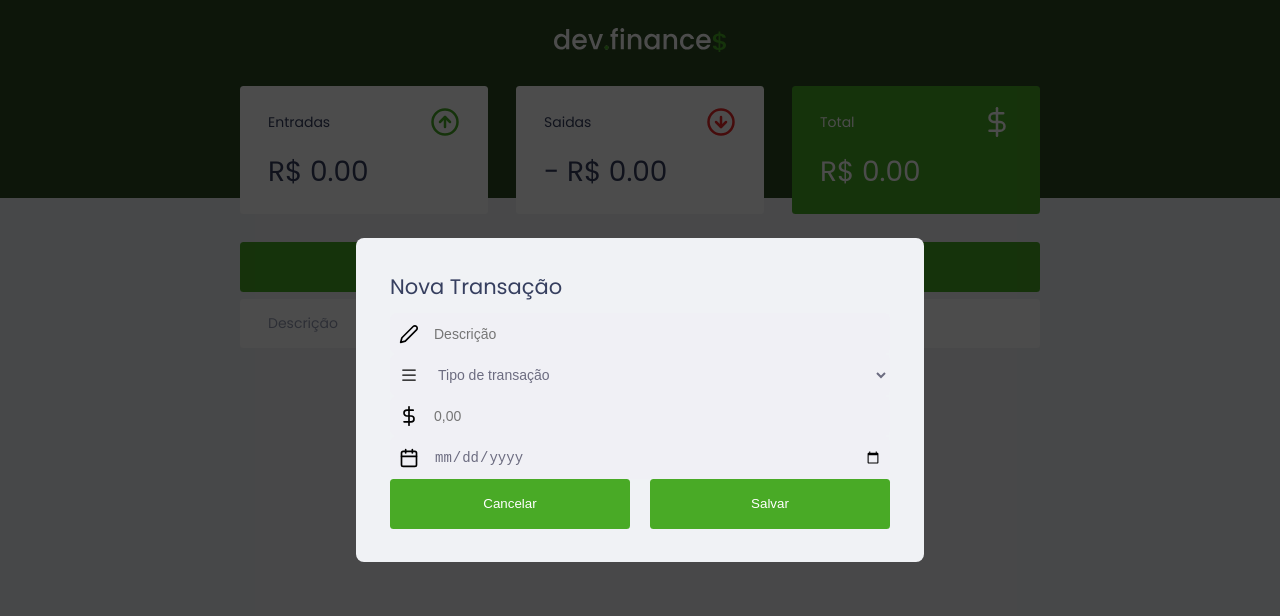
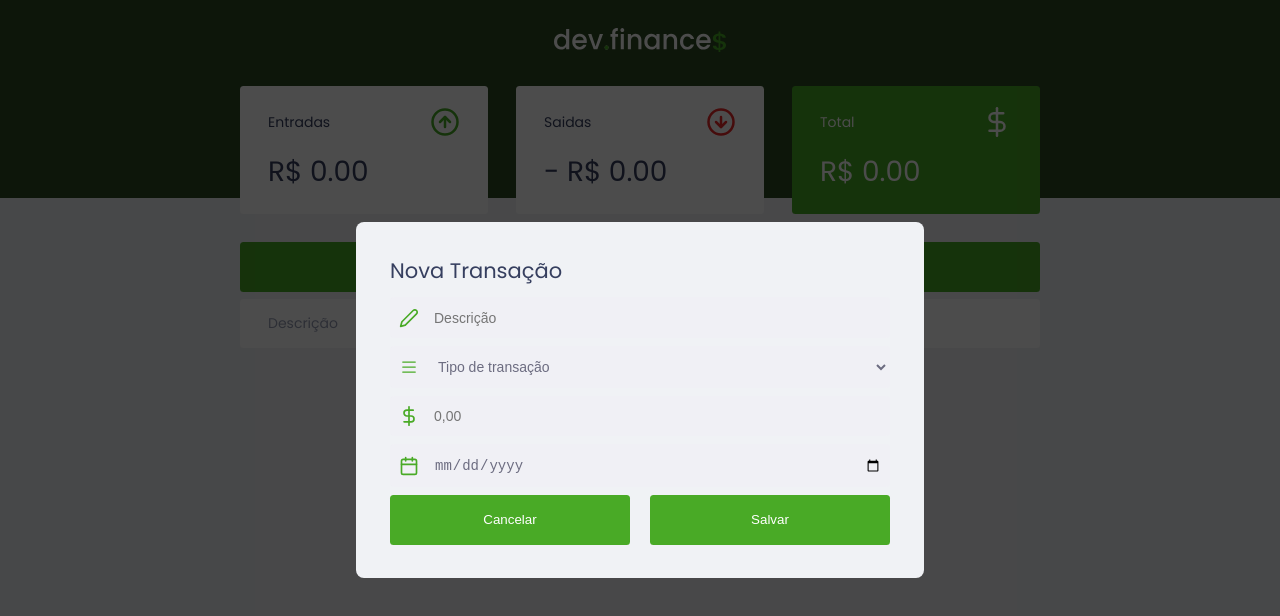
Before and after one commit to ma-nobrega/dev.finances, a React (Create React App) app: page / in a window 1280 px wide. Both pictures are taken after a click on the button "+ Nova Transação". Shown: the top 616 px of the page. Built offline with nearby package versions, Linux system fonts and the light colour scheme.

Commit message:
atualizando inputs de cadastro

```diff
--- a/src/components/Input/index.tsx
+++ b/src/components/Input/index.tsx
@@ -1,4 +1,4 @@
-import React, { InputHTMLAttributes } from 'react';
+import React, { InputHTMLAttributes, useCallback, useState } from 'react';
 import { IconBaseProps } from 'react-icons';
 import { Container } from './styles';
 
@@ -8,10 +8,20 @@ interface InputProps extends InputHTMLAttributes<HTMLInputElement> {
 }
 
 const Input: React.FC<InputProps> = ({ icon: Icon, ...rest }) => {
+  const [isFocused, setIsFocused] = useState(false);
+
+  const handleSelectFocus = useCallback(() => {
+    setIsFocused(true);
+  }, []);
+
+  const handleSelectBlur = useCallback(() => {
+    setIsFocused(false);
+  }, []);
+
   return (
-    <Container>
+    <Container isFocused={isFocused}>
       {Icon && <Icon size={20} />}
-      <input {...rest} />
+      <input onFocus={handleSelectFocus} onBlur={handleSelectBlur} {...rest} />
     </Container>
   );
 };
--- a/src/components/Input/styles.ts
+++ b/src/components/Input/styles.ts
@@ -1,11 +1,16 @@
-import styled from 'styled-components';
+import styled, { css } from 'styled-components';
 
-export const Container = styled.div`
+interface ContainerProps {
+  isFocused: boolean;
+}
+
+export const Container = styled.div<ContainerProps>`
   display: flex;
   align-items: center;
-  border-radius: 0.5rem;
+  border-radius: 0.25rem;
   background: #f0f0f5;
   border: solid #f0f0f5 1px;
+  margin: 8px 0;
   input {
     color: #6c6c80;
     background: #f0f0f5;
@@ -17,5 +22,12 @@ export const Container = styled.div`
   }
   svg {
     margin: 0 8px;
+    color: var(--green);
   }
+
+  ${props =>
+    props.isFocused &&
+    css`
+      border-color: var(--green);
+    `}
 `;
--- a/src/components/Select/index.tsx
+++ b/src/components/Select/index.tsx
@@ -1,4 +1,4 @@
-import React, { SelectHTMLAttributes } from 'react';
+import React, { SelectHTMLAttributes, useCallback, useState } from 'react';
 import { IconBaseProps } from 'react-icons';
 import { Container } from './styles';
 
@@ -8,10 +8,20 @@ interface SelectProps extends SelectHTMLAttributes<HTMLSelectElement> {
 }
 
 const Select: React.FC<SelectProps> = ({ icon: Icon, ...rest }) => {
+  const [isFocused, setIsFocused] = useState(false);
+
+  const handleSelectFocus = useCallback(() => {
+    setIsFocused(true);
+  }, []);
+
+  const handleSelectBlur = useCallback(() => {
+    setIsFocused(false);
+  }, []);
+
   return (
-    <Container>
+    <Container isFocused={isFocused}>
       {Icon && <Icon size={20} />}
-      <select {...rest} />
+      <select onFocus={handleSelectFocus} onBlur={handleSelectBlur} {...rest} />
     </Container>
   );
 };
--- a/src/components/Select/styles.ts
+++ b/src/components/Select/styles.ts
@@ -1,11 +1,16 @@
-import styled from 'styled-components';
+import styled, { css } from 'styled-components';
 
-export const Container = styled.div`
+interface ContainerProps {
+  isFocused: boolean;
+}
+
+export const Container = styled.div<ContainerProps>`
   display: flex;
   align-items: center;
-  border-radius: 0.5rem;
+  border-radius: 0.25rem;
   background: #f0f0f5;
   border: solid #f0f0f5 1px;
+  margin: 8px 0;
   select {
     color: #6c6c80;
     background: #f0f0f5;
@@ -17,5 +22,11 @@ export const Container = styled.div`
   }
   svg {
     margin: 0 8px;
+    color: var(--green);
   }
+  ${props =>
+    props.isFocused &&
+    css`
+      border-color: var(--green);
+    `}
 `;
```
